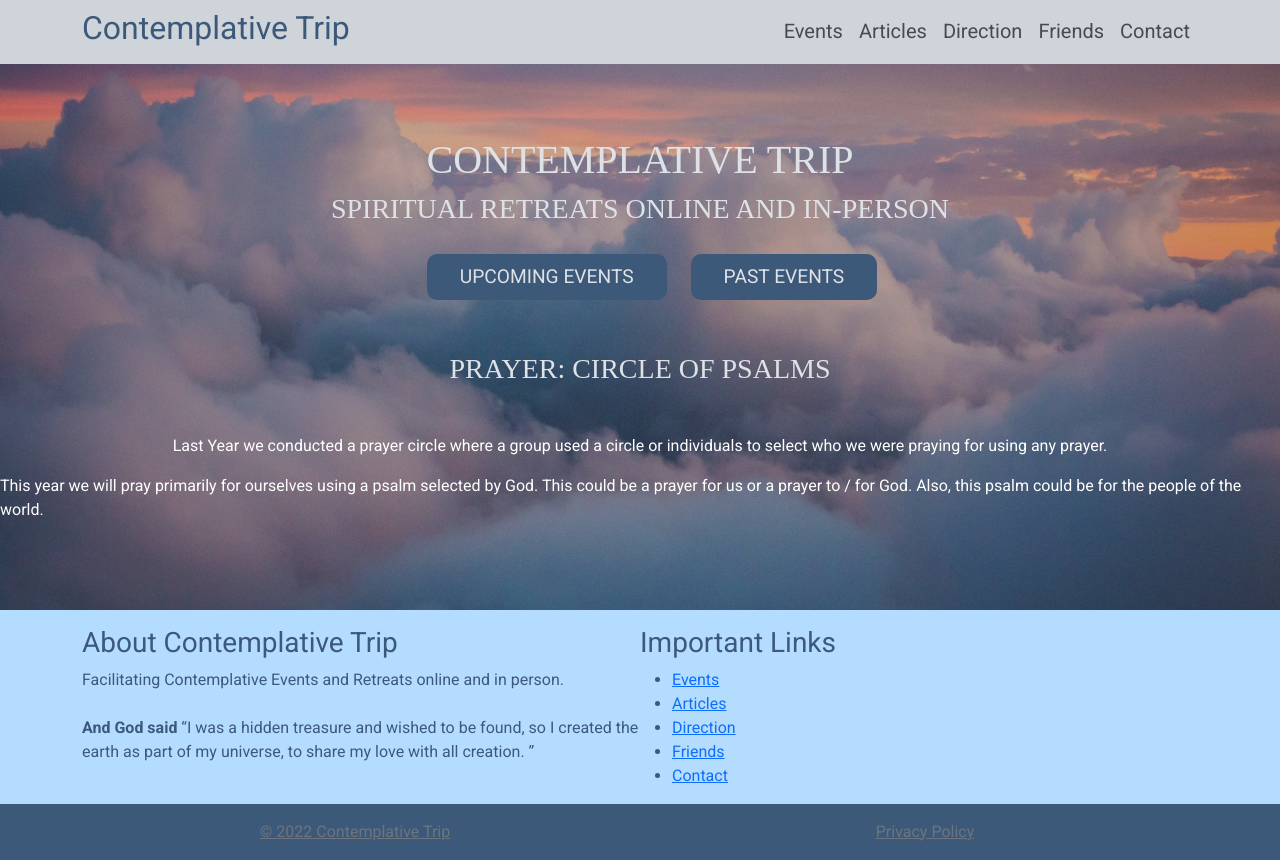
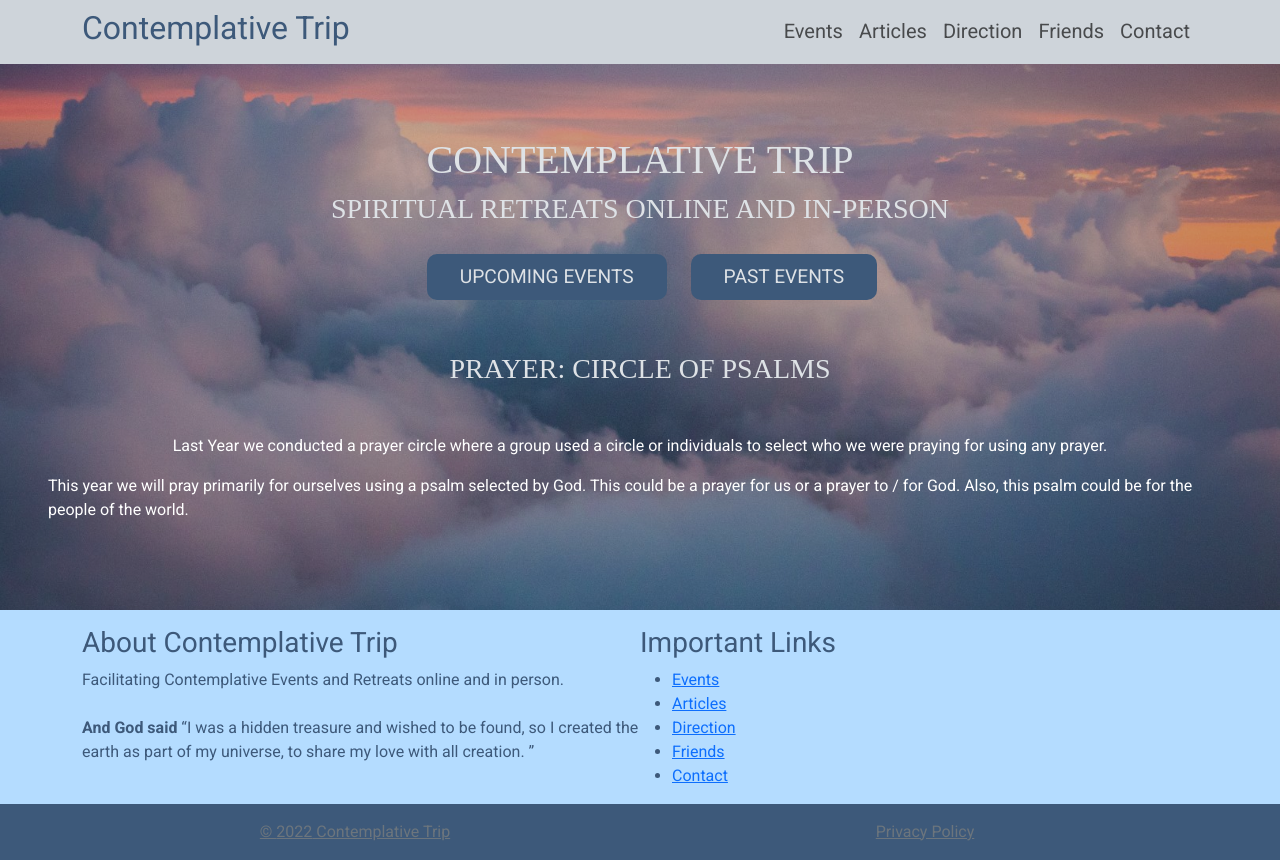
Before and after one commit to fieldingtron/contemplative-nextjs, a Next.js app: page / in a window 1280 px wide. Built offline with nearby package versions, Linux system fonts and the light colour scheme; a web font is replaced by a local one.

Commit message:
text padding

```diff
--- a/pages/index.js
+++ b/pages/index.js
@@ -29,11 +29,11 @@ export default function Home() {
           <h3 className='text-center hero-text my-5'>
             Prayer: Circle of Psalms
           </h3>
-          <p className='text-white'>
+          <p className='text-white mx-5'>
             Last Year we conducted a prayer circle where a group used a circle
             or individuals to select who we were praying for using any prayer.
           </p>
-          <p className='text-white'>
+          <p className='text-white mx-5'>
             This year we will pray primarily for ourselves using a psalm
             selected by God. This could be a prayer for us or a prayer to / for
             God. Also, this psalm could be for the people of the world.
```
